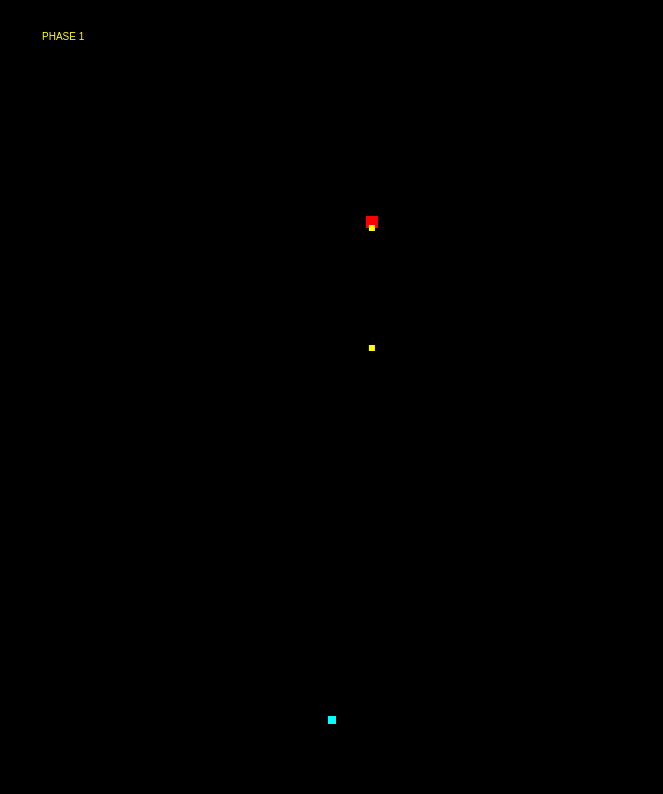
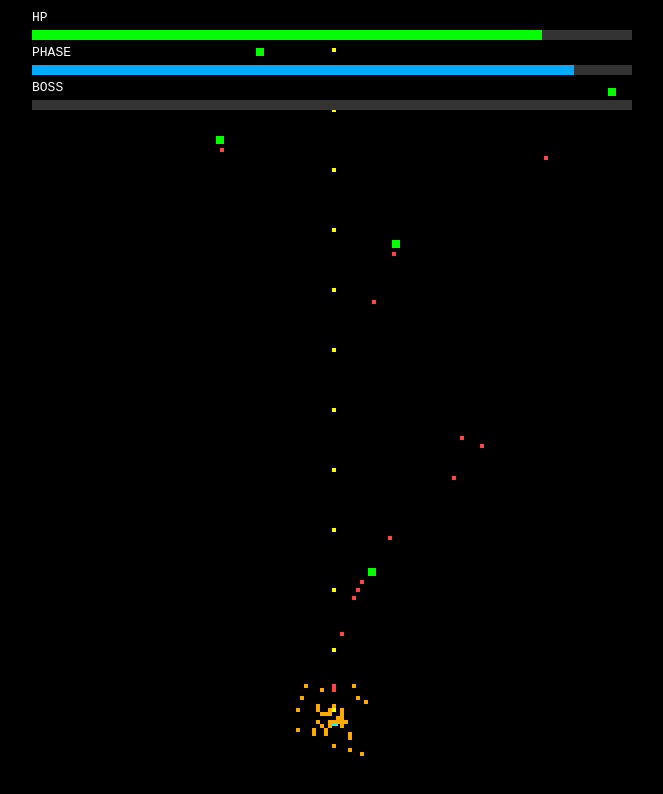
Before and after one commit to tnhj/alian, a plain HTML site: page index.html in a window 1280 px wide. Shown: the whole page, without its empty margins (308-971 px from the left). Drawn offline with Linux system fonts and the light colour scheme.

Commit message:
Update index.html

```diff
--- a/index.html
+++ b/index.html
@@ -2,228 +2,383 @@
 <html lang="ja">
 <head>
 <meta charset="UTF-8">
-<title>理不尽弾幕シューティング</title>
+<title>Pixel Bullet Hell Invader</title>
 <style>
-body{margin:0;background:black;color:white;font-family:sans-serif;text-align:center}
-canvas{background:black;display:block;margin:auto}
+body{
+margin:0;
+background:black;
+color:white;
+font-family:monospace;
+overflow:hidden;
+}
+
+canvas{
+display:block;
+margin:auto;
+background:#050505;
+image-rendering: pixelated;
+}
+
+#ui{
+position:absolute;
+top:10px;
+left:50%;
+transform:translateX(-50%);
+width:600px;
+}
+
+.bar{
+height:10px;
+background:#333;
+margin:5px 0;
+}
+
+.fill{
+height:100%;
+background:#0f0;
+width:100%;
+}
+
+#phaseFill{ background:#0af }
+#bossFill{ background:#f00 }
+
 </style>
 </head>
 <body>
+
+<div id="ui">
+<div>HP</div>
+<div class="bar"><div id="hpFill" class="fill"></div></div>
+
+<div>PHASE</div>
+<div class="bar"><div id="phaseFill" class="fill"></div></div>
+
+<div>BOSS</div>
+<div class="bar"><div id="bossFill" class="fill"></div></div>
+</div>
+
 <canvas id="game" width="600" height="800"></canvas>
+
 <script>
-const canvas=document.getElementById("game");
-const ctx=canvas.getContext("2d");
 
-const W=canvas.width;
-const H=canvas.height;
+const canvas = document.getElementById("game")
+const ctx = canvas.getContext("2d")
 
-let keys={};
-addEventListener("keydown",e=>keys[e.key]=true);
-addEventListener("keyup",e=>keys[e.key]=false);
+let keys={}
+addEventListener("keydown",e=>keys[e.key]=true)
+addEventListener("keyup",e=>keys[e.key]=false)
 
-let player={x:W/2,y:H-80,size:6,speed:5};
-let shots=[];
-let enemies=[];
-let bullets=[];
+const player={
+x:300,
+y:720,
+hp:100,
+cool:0
+}
 
-let phase=1;
-let boss=null;
-let timer=0;
+let bullets=[]
+let enemyBullets=[]
+let enemies=[]
+let explosions=[]
+
+let phase=1
+let phaseProgress=0
+let boss=null
+let gameOver=false
+let gameClear=false
 
 function spawnEnemy(){
-let type=Math.floor(Math.random()*3);
-enemies.push({x:Math.random()*W,y:-20,type:type,t:0});
+
+let type=Math.floor(Math.random()*3)
+
+enemies.push({
+x:Math.random()*560+20,
+y:-20,
+hp:10+phase*2,
+type:type,
+t:0
+})
+
 }
 
 function spawnBoss(){
-boss={x:W/2,y:120,hp:500,phase:1,t:0};
+
+boss={
+x:300,
+y:120,
+hp:800,
+maxHp:800,
+phase:1,
+t:0
 }
 
-function shoot(){
-shots.push({x:player.x,y:player.y-10});
 }
 
-addEventListener("keydown",e=>{
-if(e.key==="z")shoot();
-});
+function shoot(x,y,vx,vy,enemy=false){
 
-function updatePlayer(){
-if(keys["ArrowLeft"])player.x-=player.speed;
-if(keys["ArrowRight"])player.x+=player.speed;
-if(keys["ArrowUp"])player.y-=player.speed;
-if(keys["ArrowDown"])player.y+=player.speed;
-
-player.x=Math.max(0,Math.min(W,player.x));
-player.y=Math.max(0,Math.min(H,player.y));
+let b={
+x,y,vx,vy
 }
 
-function updateShots(){
-for(let s of shots)s.y-=10;
-shots=shots.filter(s=>s.y>-20);
+if(enemy) enemyBullets.push(b)
+else bullets.push(b)
+
 }
 
-function updateEnemies(){
-for(let e of enemies){
- e.t++;
- e.y+=2;
+function explode(x,y){
 
- if(e.type==0 && e.t%60==0){
- bullets.push({x:e.x,y:e.y,vx:0,vy:4});
+for(let i=0;i<15;i++){
+explosions.push({
+x,y,
+vx:(Math.random()-0.5)*6,
+vy:(Math.random()-0.5)*6,
+life:30
+})
 }
 
- if(e.type==1 && e.t%60==0){
- for(let i=0;i<6;i++){
- let a=i*Math.PI/3;
- bullets.push({x:e.x,y:e.y,vx:Math.cos(a)*3,vy:Math.sin(a)*3});
- }
 }
 
- if(e.type==2 && e.t%60==0){
- let a=e.t*0.2;
- bullets.push({x:e.x,y:e.y,vx:Math.cos(a)*4,vy:Math.sin(a)*4});
+function update(){
+
+if(gameOver||gameClear)return
+
+if(keys["ArrowLeft"]) player.x-=6
+if(keys["ArrowRight"]) player.x+=6
+
+player.x=Math.max(10,Math.min(590,player.x))
+
+if(player.cool<=0){
+shoot(player.x,player.y,-0, -10)
+player.cool=6
 }
+player.cool--
+
+phaseProgress+=0.3
+
+if(phaseProgress>100 && !boss){
+phase++
+phaseProgress=0
+if(phase<10) spawnEnemy()
 }
 
- enemies=enemies.filter(e=>e.y<H+40);
+if(Math.random()<0.03+phase*0.005 && phase<10)
+spawnEnemy()
+
+if(phase==10 && !boss){
+spawnBoss()
 }
 
-function updateBoss(){
-if(!boss)return;
+for(let e of enemies){
 
-boss.t++;
+e.t+=0.05
 
-boss.x+=Math.sin(boss.t*0.03)*4;
+if(e.type==0){
+e.y+=2+phase*0.3
+}
 
-if(boss.hp<250)boss.phase=2;
+if(e.type==1){
+e.y+=2
+e.x+=Math.sin(e.t)*3
+}
 
-if(boss.phase==1 && boss.t%40==0){
- for(let i=0;i<20;i++){
- let a=i*Math.PI*2/20;
- bullets.push({x:boss.x,y:boss.y,vx:Math.cos(a)*3,vy:Math.sin(a)*3});
+if(e.type==2){
+e.y+=1.5
+e.x+=Math.cos(e.t*2)*4
 }
+
+if(Math.random()<0.02){
+let dx=player.x-e.x
+let dy=player.y-e.y
+let d=Math.hypot(dx,dy)
+shoot(e.x,e.y,dx/d*3,dy/d*3,true)
+}
+
+}
+
+if(boss){
+
+boss.t+=0.03
+
+boss.x=300+Math.sin(boss.t)*200
+
+if(Math.random()<0.15){
+
+for(let i=0;i<12;i++){
+
+let a=i*Math.PI*2/12
+shoot(boss.x,boss.y,Math.cos(a)*3,Math.sin(a)*3,true)
+
+}
+
 }
 
 if(boss.phase==2){
 
- if(boss.t%30==0){
- for(let i=0;i<36;i++){
- let a=i*Math.PI*2/36;
- bullets.push({x:boss.x,y:boss.y,vx:Math.cos(a)*4,vy:Math.sin(a)*4});
- }
- }
+for(let i=0;i<20;i++){
 
- if(boss.t%120==0){
- enemies.push({x:Math.random()*W,y:-20,type:1,t:0});
- enemies.push({x:Math.random()*W,y:-20,type:2,t:0});
- }
+let a=i*Math.PI*2/20+boss.t
+shoot(boss.x,boss.y,Math.cos(a)*4,Math.sin(a)*4,true)
 
- if(boss.t%90==0){
- bullets.push({x:boss.x,y:boss.y,vx:0,vy:5,split:true,t:0});
- }
-}
-}
-
-function updateBullets(){
-for(let b of bullets){
- b.x+=b.vx;
- b.y+=b.vy;
-
- if(b.split){
- b.t++;
- if(b.t==40){
- for(let i=0;i<8;i++){
- let a=i*Math.PI*2/8;
- bullets.push({x:b.x,y:b.y,vx:Math.cos(a)*4,vy:Math.sin(a)*4});
- }
- }
- }
-
- if(b.x<0||b.x>W)b.vx*=-1;
- if(b.y<0||b.y>H)b.vy*=-1;
-}
-
-bullets=bullets.filter(b=>b.y>-50&&b.y<H+50);
-}
-
-function collision(){
-
-for(let s of shots){
- for(let e of enemies){
- if(Math.hypot(s.x-e.x,s.y-e.y)<10){
- e.y=9999;
- }
- }
-
- if(boss && Math.hypot(s.x-boss.x,s.y-boss.y)<30){
- boss.hp--;
- }
 }
 
 }
 
-function drawPlayer(){
-ctx.fillStyle="cyan";
-ctx.fillRect(player.x-4,player.y-4,8,8);
+if(boss.hp<boss.maxHp/2 && boss.phase==1){
+boss.phase=2
+explode(boss.x,boss.y)
 }
 
-function drawShots(){
-ctx.fillStyle="white";
-for(let s of shots)ctx.fillRect(s.x-2,s.y-6,4,6);
 }
 
-function drawEnemies(){
-ctx.fillStyle="red";
-for(let e of enemies)ctx.fillRect(e.x-6,e.y-6,12,12);
+for(let b of bullets){
+b.y+=b.vy
 }
 
-function drawBoss(){
-if(!boss)return;
-ctx.fillStyle="purple";
-ctx.fillRect(boss.x-40,boss.y-20,80,40);
-
-ctx.fillStyle="white";
-ctx.fillText("BOSS HP:"+boss.hp,10,20);
+for(let b of enemyBullets){
+b.x+=b.vx
+b.y+=b.vy
 }
 
-function drawBullets(){
-ctx.fillStyle="yellow";
-for(let b of bullets)ctx.fillRect(b.x-3,b.y-3,6,6);
+for(let b of bullets){
+
+for(let e of enemies){
+
+if(Math.hypot(b.x-e.x,b.y-e.y)<15){
+e.hp-=10
+b.y=-100
+}
+
+}
+
+if(boss && Math.hypot(b.x-boss.x,b.y-boss.y)<40){
+boss.hp-=5
+b.y=-100
+}
+
+}
+
+for(let b of enemyBullets){
+
+if(Math.hypot(b.x-player.x,b.y-player.y)<15){
+player.hp-=5
+b.y=900
+explode(player.x,player.y)
+}
+
+}
+
+enemies=enemies.filter(e=>{
+if(e.hp<=0){
+explode(e.x,e.y)
+return false
+}
+return e.y<820
+})
+
+bullets=bullets.filter(b=>b.y>-50)
+enemyBullets=enemyBullets.filter(b=>b.y<850)
+
+for(let ex of explosions){
+ex.x+=ex.vx
+ex.y+=ex.vy
+ex.life--
+}
+
+explosions=explosions.filter(e=>e.life>0)
+
+if(player.hp<=0){
+gameOver=true
+}
+
+if(boss && boss.hp<=0){
+gameClear=true
+explode(boss.x,boss.y)
+}
+
+updateUI()
+
+}
+
+function updateUI(){
+
+document.getElementById("hpFill").style.width=player.hp+"%"
+
+document.getElementById("phaseFill").style.width=phaseProgress+"%"
+
+if(boss){
+document.getElementById("bossFill").style.width=
+(boss.hp/boss.maxHp*100)+"%"
+}else{
+document.getElementById("bossFill").style.width="0%"
+}
+
+}
+
+function drawPixel(x,y,size=4){
+
+ctx.fillRect(
+Math.floor(x/size)*size,
+Math.floor(y/size)*size,
+size,size
+)
+
 }
 
 function draw(){
-ctx.clearRect(0,0,W,H);
 
-ctx.fillText("PHASE "+phase,10,40);
+ctx.fillStyle="black"
+ctx.fillRect(0,0,600,800)
 
- drawPlayer();
- drawShots();
- drawEnemies();
- drawBullets();
- drawBoss();
+ctx.fillStyle="#0ff"
+drawPixel(player.x,player.y,6)
+
+ctx.fillStyle="#ff0"
+for(let b of bullets) drawPixel(b.x,b.y,4)
+
+ctx.fillStyle="#f44"
+for(let b of enemyBullets) drawPixel(b.x,b.y,4)
+
+ctx.fillStyle="#0f0"
+for(let e of enemies) drawPixel(e.x,e.y,8)
+
+if(boss){
+ctx.fillStyle="#f0f"
+drawPixel(boss.x,boss.y,20)
 }
 
-function update(){
-
- timer++;
-
- updatePlayer();
- updateShots();
- updateEnemies();
- updateBullets();
-
- if(phase<10 && timer%180==0)spawnEnemy();
-
- if(timer>2000 && !boss)spawnBoss();
-
- updateBoss();
- collision();
-
- draw();
-
- requestAnimationFrame(update);
+ctx.fillStyle="#fa0"
+for(let ex of explosions){
+drawPixel(ex.x,ex.y,4)
 }
 
-update();
+if(gameOver){
+
+ctx.fillStyle="white"
+ctx.font="40px monospace"
+ctx.fillText("GAME OVER",180,400)
+
+}
+
+if(gameClear){
+
+ctx.fillStyle="white"
+ctx.font="40px monospace"
+ctx.fillText("GAME CLEAR!",160,400)
+
+}
+
+}
+
+function loop(){
+
+update()
+draw()
+requestAnimationFrame(loop)
+
+}
+
+loop()
+
 </script>
+
 </body>
 </html>
```
Lines whose indentation alone changed are shown as unchanged.
